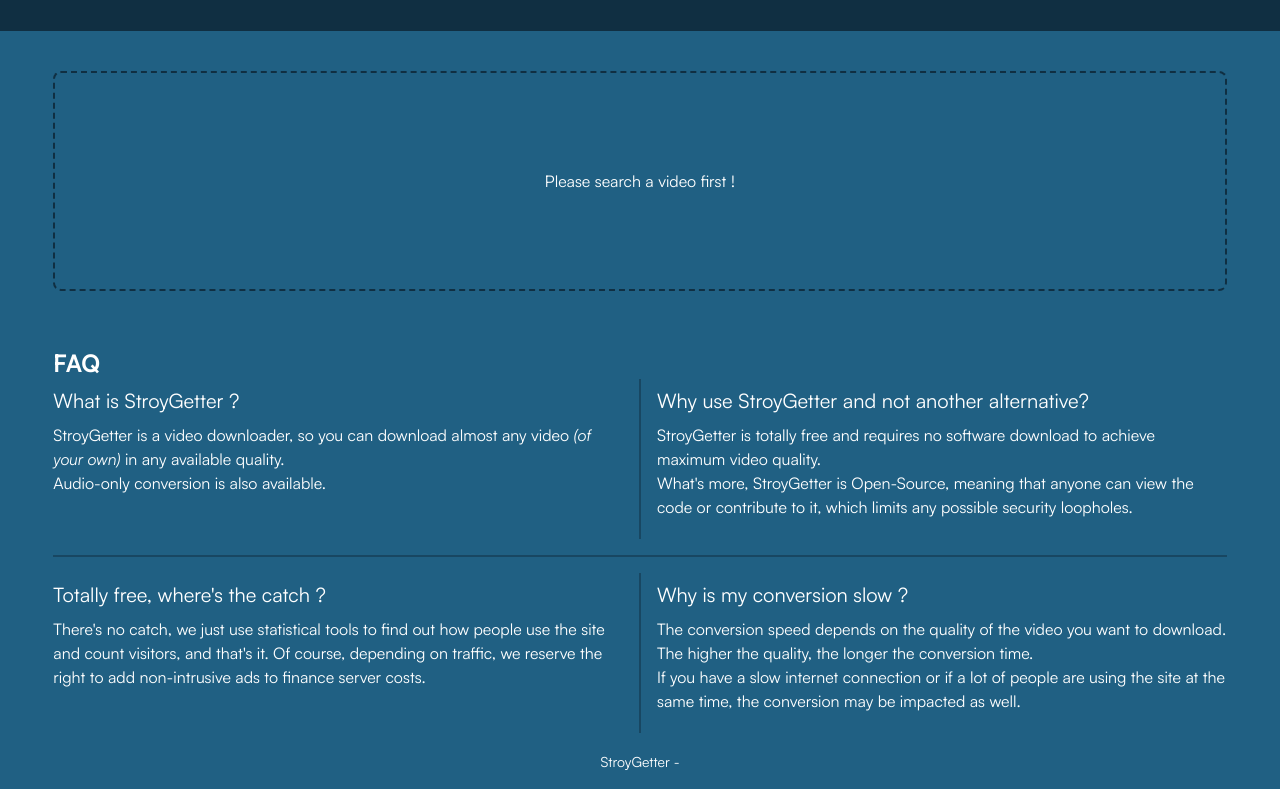
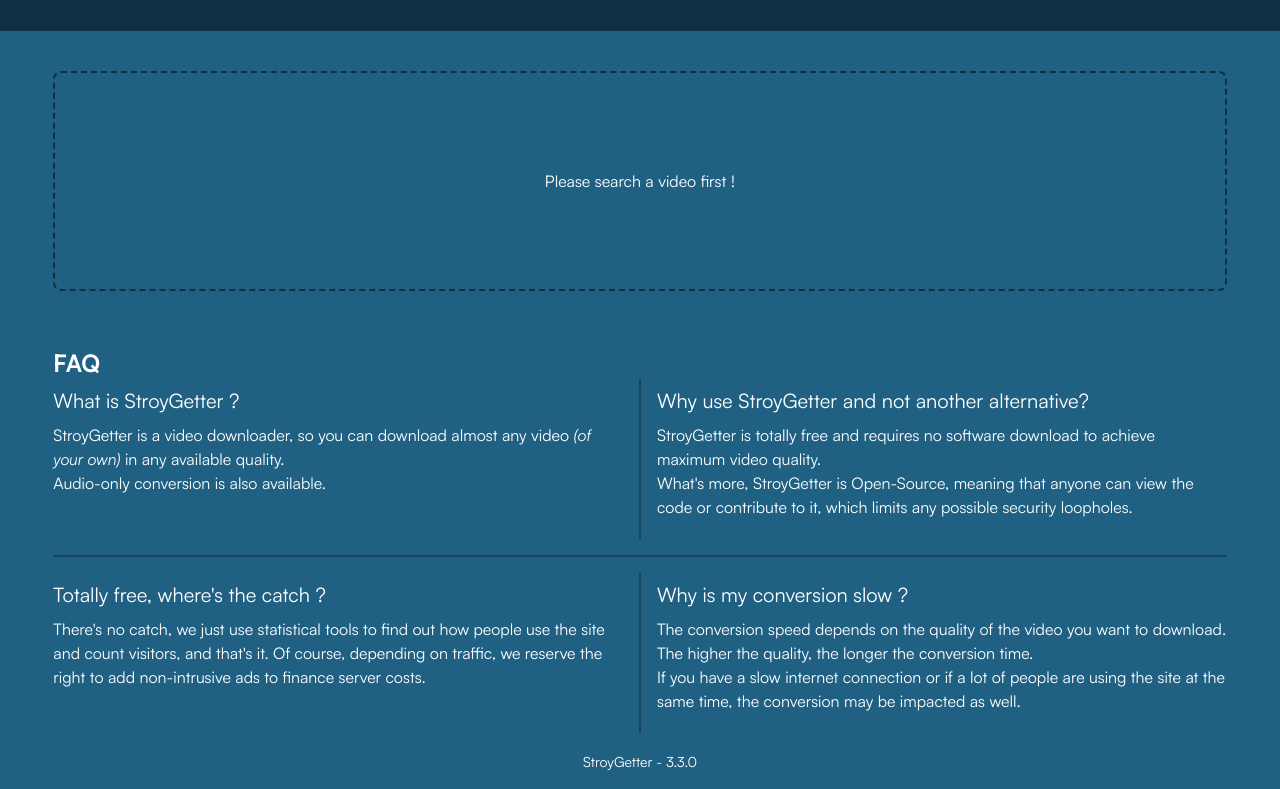
Before and after one commit to DestroyCom/StroyGetter, a Next.js app: page / in a window 1280 px wide. Shown: the part 504-1293 px from the top of the page. Built offline with nearby package versions, Linux system fonts and the light colour scheme.

Commit message:
chore: migration complete — fix next/config removal, drop eslint from NextConfig type

```diff
--- a/app/layout.tsx
+++ b/app/layout.tsx
@@ -3,10 +3,10 @@
 import "./globals.css";
 import { SiGithub } from "@icons-pack/react-simple-icons";
 import { GoogleAnalytics } from "@next/third-parties/google";
-import getConfig from "next/config";
 import Image from "next/image";
 import logo from "@/assets/logo.svg";
 import { Separator } from "@/components/ui/separator";
+import packageJson from "@/package.json";
 
 const satoshi = localFont({
   src: [
@@ -105,8 +105,7 @@
 }: Readonly<{
   children: React.ReactNode;
 }>) {
-  const { publicRuntimeConfig } = getConfig();
-  const version = publicRuntimeConfig?.version;
+  const version = packageJson.version;
 
   return (
     <html lang="en">
--- a/next.config.ts
+++ b/next.config.ts
@@ -1,9 +1,5 @@
 import type { NextConfig } from "next";
 
-const nextConfig: NextConfig = {
-  eslint: {
-    ignoreDuringBuilds: true,
-  },
-};
+const nextConfig: NextConfig = {};
 
 export default nextConfig;
```
